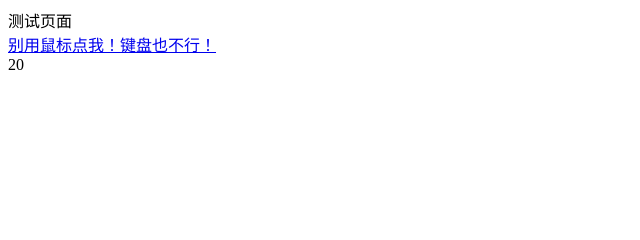
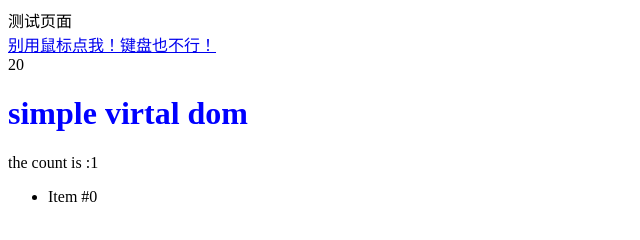
Before and after one commit to SuperFace/VDOM, a website: page MVVM/src/view/index.html in a window 1280 px wide. Shown: the whole page, without its empty margins (0-640 px from the left). Drawn offline with Linux system fonts and the light colour scheme.

Commit message:
change index.html

```diff
--- a/MVVM/src/view-model/main.js
+++ b/MVVM/src/view-model/main.js
@@ -8,6 +8,39 @@ define(function(require, exports, module){
 	var diff = require('../vdom/diff')
 	var patch = require('../vdom/patch')
 
+var count = 0
+
+  function renderTree () {
+    count++
+
+    var items = []
+    var color = (count % 2 === 0)
+      ? 'blue'
+      : 'red';
+    color = 'blue';
+
+    for (var i = 0; i < count; i++) {
+      items.push(el('li', ['Item #' + i]))
+    }
+    return el('div', {'id': 'container'}, [
+      el('h1', {style: 'color: ' + color}, ['simple virtal dom']),
+      el('p', ['the count is :' + count]),
+      el('ul', items)
+    ])
+  }
+
+  var tree = renderTree()
+  var root = tree.render()
+  document.body.appendChild(root)
+
+  /*setInterval(function () {
+    var newTree = renderTree()
+    var patches = diff(tree, newTree)
+    console.log(patches)
+    patch(root, patches)
+
+    tree = newTree
+  }, 1000)*/
 
   //测试用例1（自定义事件测试）
   // 捕捉 DOM
@@ -53,7 +86,7 @@ define(function(require, exports, module){
   	objCElement.innerHTML = obj.newAccessorProperty;
   	console.log("change value");
   });
-  var obj = {newAccessorProperty: 20};
+  window.obj = {newAccessorProperty: 20};
   objCElement.innerHTML = obj.newAccessorProperty;
 	 Object.defineProperty(obj, "newAccessorProperty", {
 	     set: function (x) {
```
Also changed, not shown: CustomEvent/index.html (+0 -20 lines).
